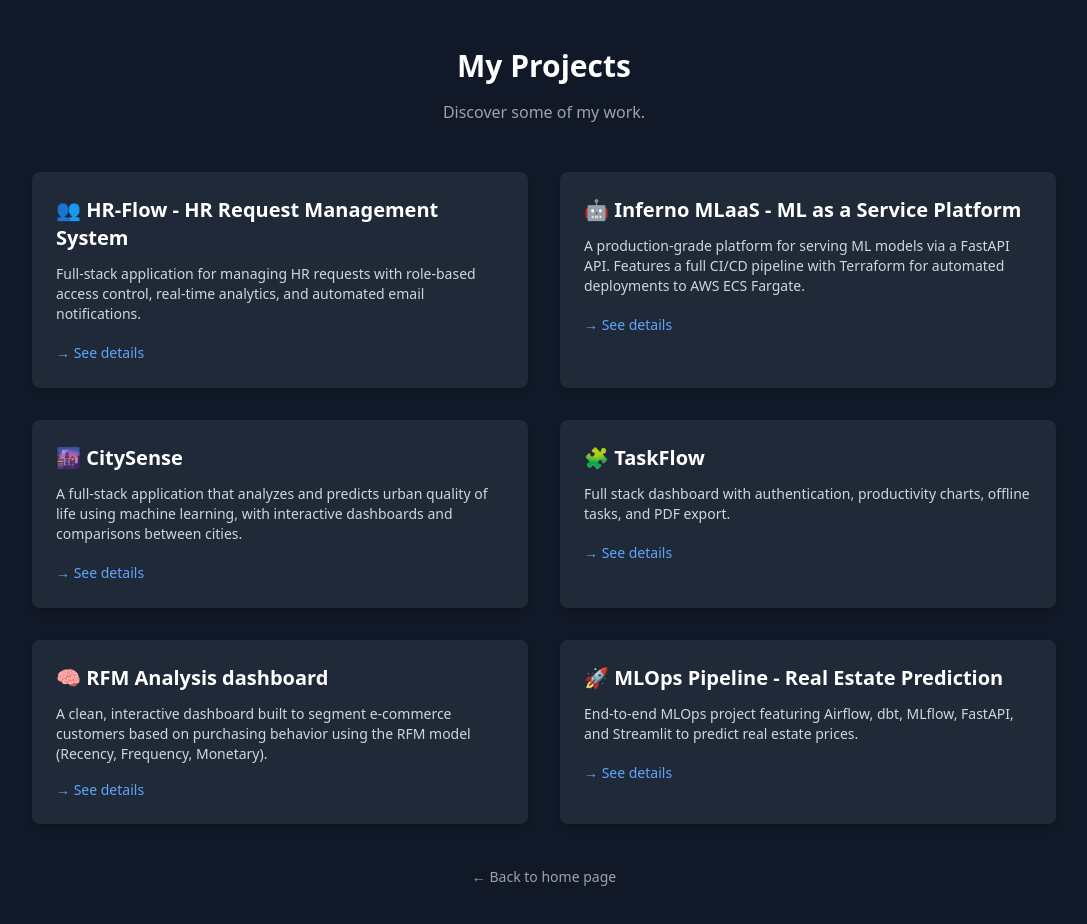
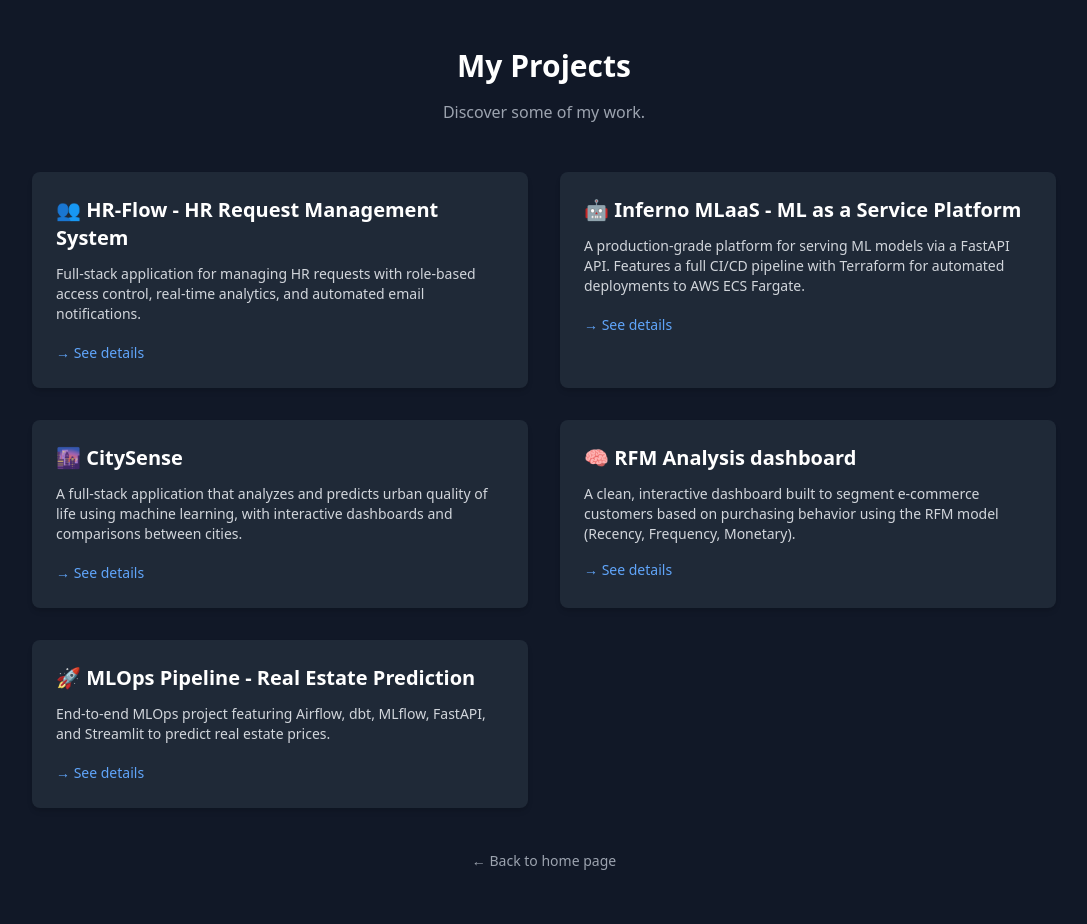
Before and after one commit to Pissaia92/my-webspace, a Next.js app: page /projects in a window 1280 px wide. Shown: the top 924 px of the page, without its empty margins (96-1183 px from the left). Built offline with nearby package versions, Linux system fonts and the light colour scheme.

Commit message:
Removed project 001

```diff
--- a/src/app/page.tsx
+++ b/src/app/page.tsx
@@ -58,7 +58,7 @@ export default function Home() {
       {/* Conteúdo central */}
       <main className="relative z-10 flex min-h-screen flex-col items-center justify-center px-4 pt-32 text-center">
         <h1 className="text-4xl md:text-6xl font-bold text-white mb-6">
-          Carlos Pissaia Junior. <br />
+          Carlos Pissaia Junior <br />
           <span className="text-green-500"></span>
         </h1>
         <p className="text-lg md:text-xl mb-8 text-gray-300">
--- a/src/app/projects/page.tsx
+++ b/src/app/projects/page.tsx
@@ -63,23 +63,6 @@ export default function ProjectsPage() {
             </Link>
           </div>
 
-          {/* Project: TaskFlow */}
-          <div className="bg-gray-800 p-6 rounded-lg shadow-md hover:shadow-lg transition">
-            <h2 className="text-xl font-semibold text-white mb-3">
-              🧩 TaskFlow
-            </h2>
-            <p className="text-gray-300 mb-4 text-sm">
-              Full stack dashboard with authentication, productivity charts,
-              offline tasks, and PDF export.
-            </p>
-            <Link
-              href="/projects/taskflow"
-              className="text-blue-400 hover:underline text-sm"
-            >
-              → See details
-            </Link>
-          </div>
-
           {/* Project: Hugging Face / RFM */}
           <a
             href="/projects/custom-segmentation"
```
